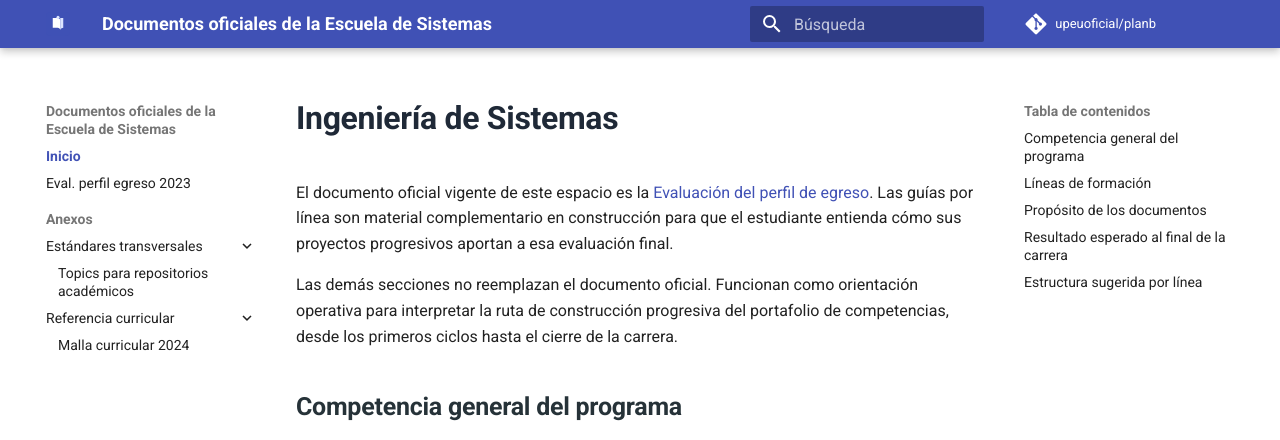
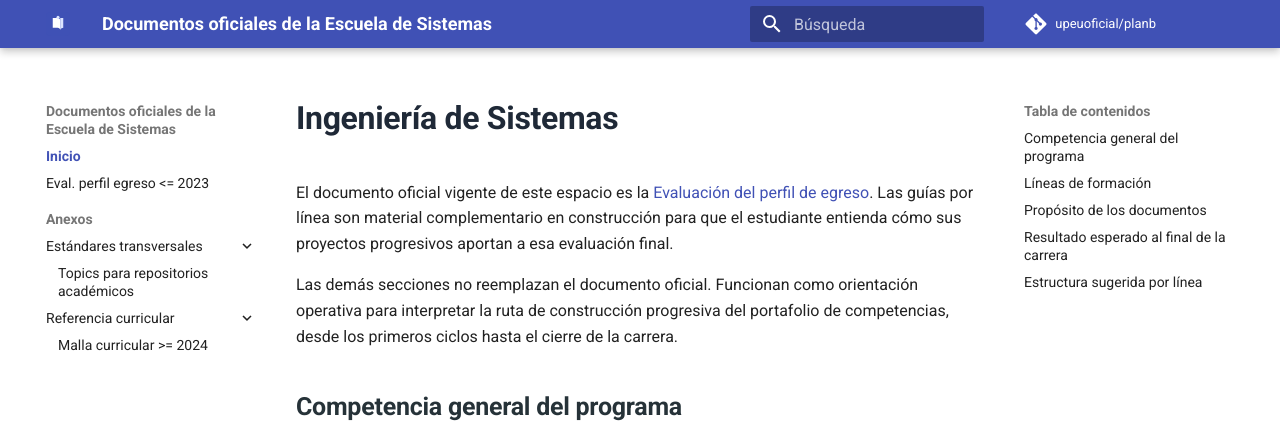
Before and after one commit to upeuoficial/planb, an MkDocs documentation site: the page built from docs/index.md, in a window 1280 px wide. Shown: the top 440 px of the page. Built offline with MkDocs 1.6.1 and Material for MkDocs 9.7.7, drawn with Linux system fonts in a browser that asks for light colours; comment, search, counter and statistics services are not loaded.

Commit message:
plan 2024+

```diff
--- a/mkdocs.yml
+++ b/mkdocs.yml
@@ -36,9 +36,9 @@ extra_css:
 
 nav:
   - Inicio: index.md
-  - Eval. perfil egreso 2023: transcripcion.md
+  - Eval. perfil egreso <= 2023: transcripcion.md
   - Anexos:
       - Estándares transversales:
           - Topics para repositorios académicos: anexos/estandar-topics-repositorios.md
       - Referencia curricular:
-          - Malla curricular 2024: anexos/malla-curricular-2024.md
+          - Malla curricular >= 2024: anexos/malla-curricular-2024.md
```
